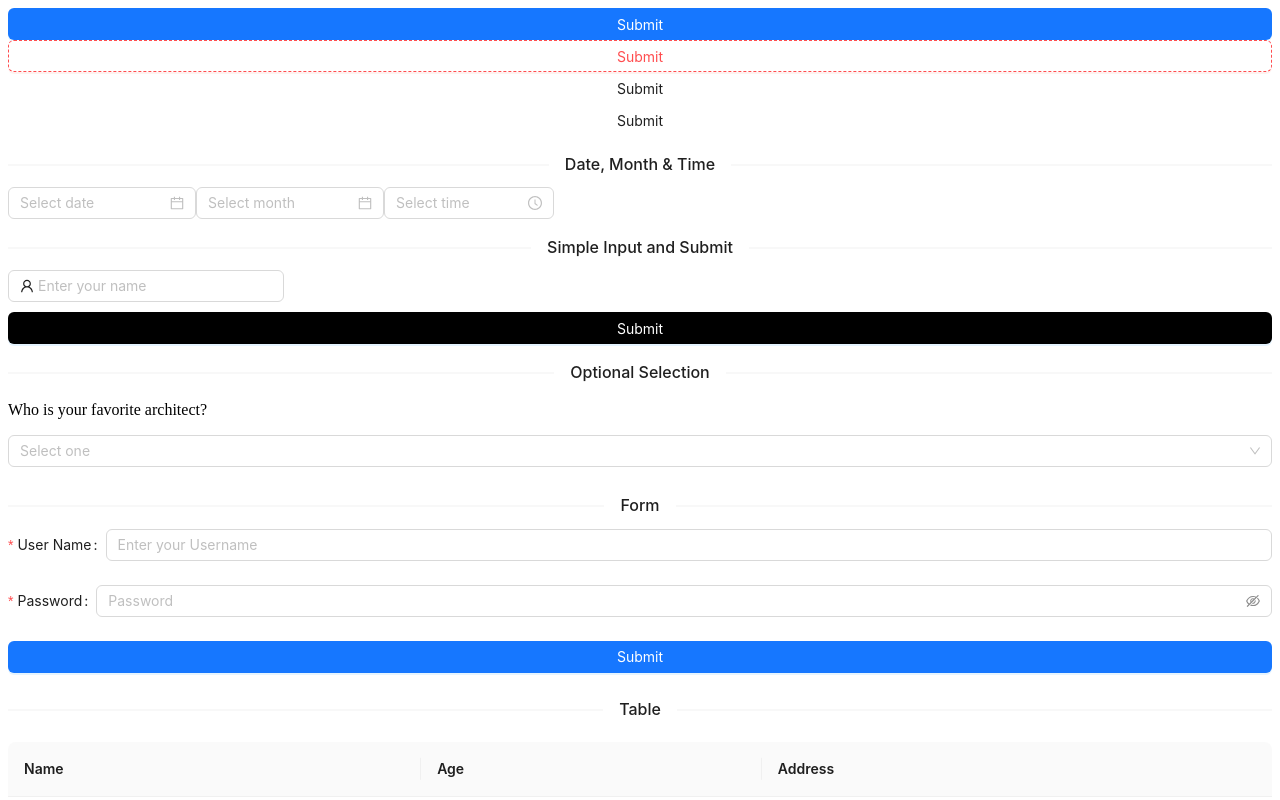
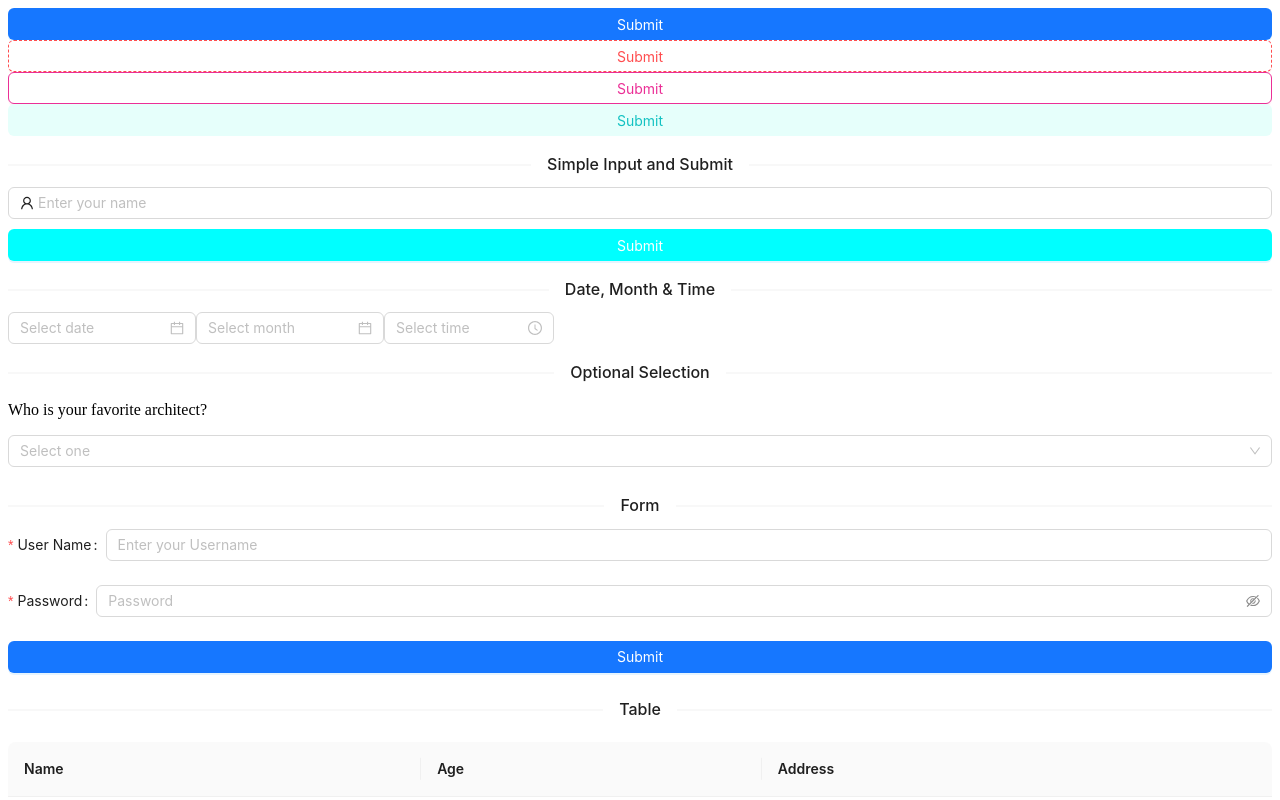
Before and after one commit to jeshwanthshivasai/tiny-ANT-mighty-DESIGN, a React (Vite) app: page / in a window 1280 px wide. Shown: the top 800 px of the page. Built offline with nearby package versions, Linux system fonts and the light colour scheme.

Commit message:
button change and basic input

```diff
--- a/src/App.jsx
+++ b/src/App.jsx
@@ -24,11 +24,12 @@ import FormItem from 'antd/es/form/FormItem';
 import Operation from 'antd/es/transfer/operation';
 import ReusableForm from './ResuableForm';
 import Buttons from './Buttons';
+import InputField from './Input';
 
 const App = () => {
   const architects = ['flwright', 'jbawa', 'zhadid', 'spuri'];
   const [date, setDate] = useState(null);
-  const [loading, setLoading] = useState(false);
+
 
   const [messageApi, contextHolder] = message.useMessage();
   const handleChange = (value) => {
@@ -38,13 +39,7 @@ const App = () => {
     setDate(value);
   };
 
-  const buttonClick = (e) => {
-    console.log('Button Clicked');
-    setLoading(true);
-    setTimeout(() => {
-      setLoading(false);
-    }, 2000);
-  };
+
 
   const [showAlert, setshowAlert] = useState(false);
   const onFinish = (e) => {
@@ -139,33 +134,12 @@ const App = () => {
   return (
     <>
       <Buttons />
+      <InputField />
+
       <Divider style={{ marginBottom: '10px' }}>Date, Month & Time</Divider>
       <DatePicker />
       <DatePicker.MonthPicker />
       <TimePicker />
-      <Divider style={{ marginBottom: '10px' }}>
-        Simple Input and Submit
-      </Divider>
-      <Space direction="vertical" size="middle">
-        <Input
-          placeholder="Enter your name"
-          maxLength={50}
-          prefix={<UserOutlined />}
-          style={{ marginBottom: '10px' }}
-          allowClear
-        ></Input>
-      </Space>
-      <Tooltip title="submit">
-        <Button
-          style={{ padding: '', backgroundColor: 'black' }}
-          block
-          type="primary"
-          onClick={buttonClick}
-          loading={loading}
-        >
-          Submit
-        </Button>
-      </Tooltip>
       <Divider style={{ marginBottom: '10px' }}>Optional Selection</Divider>
       <p>Who is your favorite architect?</p>
       <Select
--- a/src/Buttons.jsx
+++ b/src/Buttons.jsx
@@ -14,8 +14,8 @@ export default function Buttons() {
         <>
             <Button type="primary" block onClick={onButtonClick} loading={loading}>Submit</Button>
             <Button type="dashed" danger block onClick={onButtonClick} loading={loading}>Submit</Button>
-            <Button type="outlined" block color="pink" onClick={onButtonClick} loading={loading}>Submit</Button>
-            <Button type="filled" block variant="sucess" onClick={onButtonClick} loading={loading}>Submit</Button>
+            <Button variant="outlined" block color="pink" onClick={onButtonClick} loading={loading}>Submit</Button>
+            <Button variant="filled" block color='cyan' onClick={onButtonClick} loading={loading}>Submit</Button>
         </>
     )
 }
--- /dev/null
+++ b/src/Input.jsx
@@ -0,0 +1,39 @@
+import React, {useState} from "react";
+import { Input, Button, Divider, Space, Tooltip } from "antd";
+import {
+  UserOutlined,
+
+} from '@ant-design/icons';
+
+export default function InputField() {
+
+  const [loading, setLoading] = useState(false);
+
+  const buttonClick = (e) => {
+    console.log('Button Clicked');
+    setLoading(true);
+    setTimeout(() => {
+      setLoading(false);
+    }, 2000);
+  };
+
+  return (
+    <>
+      <Divider style={{ marginBottom: '10px'}}>Simple Input and Submit</Divider>
+      <Space direction="vertical" size="middle" style={{ width:'100%' }}>
+        <Input placeholder="Enter your name" maxLength={10} prefix={<UserOutlined />} style={{ marginBottom: '10px' }} allowClear></Input>
+      </Space>
+      <Tooltip title="submit">
+        <Button
+          style={{ padding: '', backgroundColor: 'cyan', }}
+          block
+          type="primary"
+          onClick={buttonClick}
+          loading={loading}
+        >
+        Submit
+        </Button>
+      </Tooltip>
+    </>
+  )
+}
```
